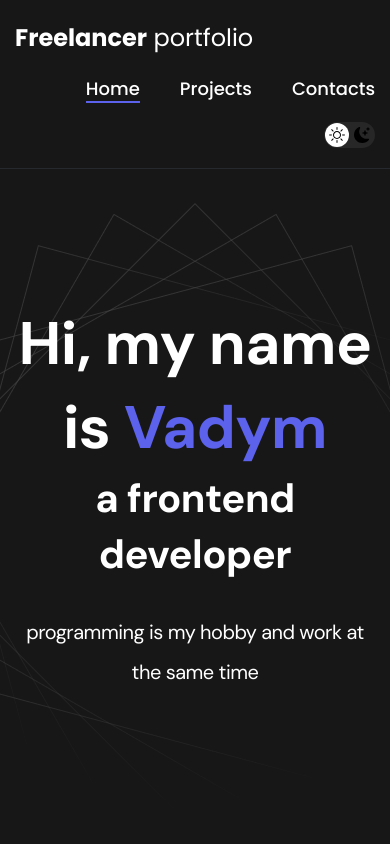
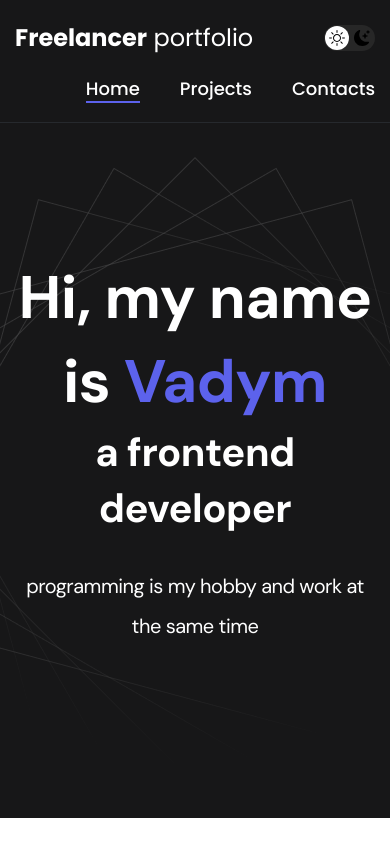
Before and after one commit to Vadym-Liumanov/freelancer-portfolio-react, a React (Create React App) app: page / in a window 390 px wide. Shown: the top 844 px of the page. Built offline with nearby package versions, Linux system fonts and the light colour scheme.

Commit message:
Small fixes to adaptive design in dark-mode-btn styles

```diff
--- a/src/components/btnDarkMode/styles.css
+++ b/src/components/btnDarkMode/styles.css
@@ -40,3 +40,9 @@
 	position: relative;
 	z-index: 9;
 }
+
+@media (max-width: 670px) {
+	.dark-mode-btn {
+		order: 0;
+	}
+}
```
